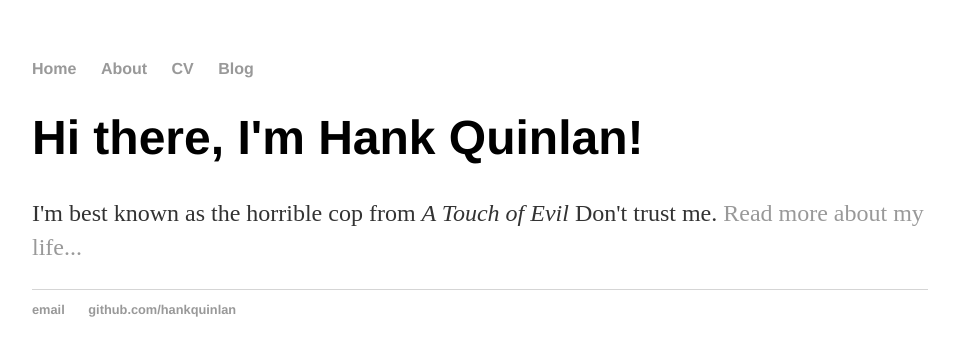
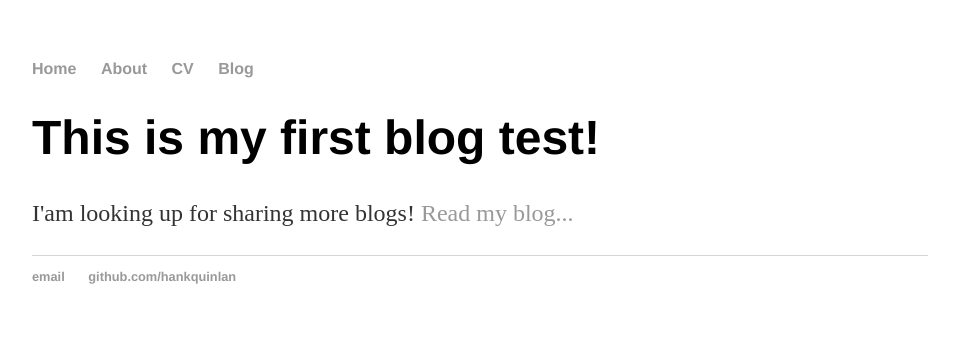
Before and after one commit to vinsflyfish/vinsflyfish.github.io, a Jekyll site: the page built from index.html, in a window 1280 px wide. Shown: the top 356 px of the page, without its empty margins (160-1119 px from the left). Built offline with Jekyll 4.4.1, drawn with Linux system fonts in a browser that asks for light colours.

Commit message:
Update index.html

```diff
--- a/index.html
+++ b/index.html
@@ -1,8 +1,8 @@
 ---
 layout: default
-title: Hank Quinlan, Horrible Cop
+title: Hi, welcome to my blocks! Interesting for C++ and linux programing!
 ---
 <div class="blurb">
-	<h1>Hi there, I'm Hank Quinlan!</h1>
-	<p>I'm best known as the horrible cop from <em>A Touch of Evil</em> Don't trust me. <a href="/about">Read more about my life...</a></p>
+	<h1>This is my first blog test!</h1>
+	<p>I'am looking up for sharing more blogs! <a href="/blog">Read my blog...</a></p>
 </div><!-- /.blurb -->
```
